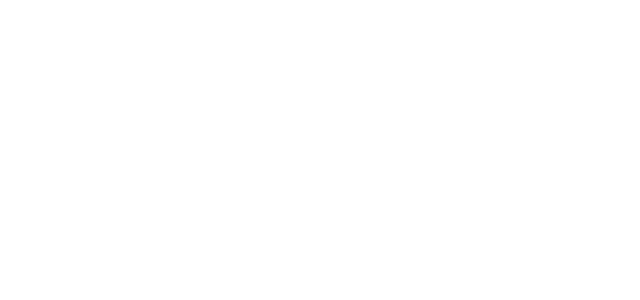
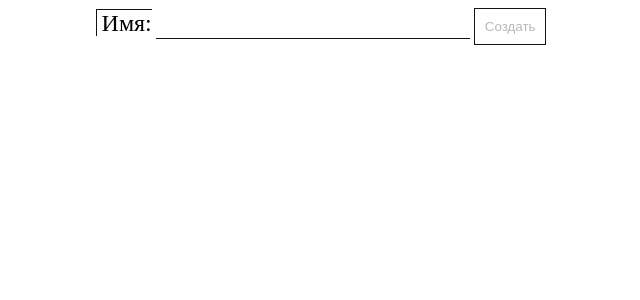
Before and after one commit to Daerdemandt/PredictionCalibrationApp, a React (Create React App) app in the folder calibration_client/: page /create_user in a window 1280 px wide. Before the commit this address had no page. Shown: the top 300 px of the page, without its empty margins (319-959 px from the left). Built offline with nearby package versions, Linux system fonts and the light colour scheme.

Commit message:
Added create new user stub

```diff
--- a/calibration_client/src/App.js
+++ b/calibration_client/src/App.js
@@ -5,6 +5,7 @@
 import { QuestionsPage } from "./QuestionsPage/QuestionsPage";
 import { StyledButtonLarge } from "./shared/SharedStyle";
 import "./App.css";
+import { NewUserInput } from "./NewUserInput";
 
 function Home() {
   const navigate = useNavigate();
@@ -14,6 +15,11 @@
       <div style={{ paddingBottom: "5px" }}>
         <StyledButtonLarge onClick={() => navigate("/questions")}>
           Отвечать на вопросы
+        </StyledButtonLarge>
+      </div>
+      <div style={{ paddingBottom: "5px" }}>
+        <StyledButtonLarge onClick={() => navigate("/create_user")}>
+          Создать нового пользователя
         </StyledButtonLarge>
       </div>
       <div style={{ paddingBottom: "5px" }}>
@@ -31,6 +37,7 @@
       <Routes>
         <Route path="/" element={<Home />} />
         <Route path="/questions" element={<QuestionsPage topic="любая" />} />
+        <Route path="/create_user" element={<NewUserInput />} />
         <Route path="/about" element={<About />} />
       </Routes>
     </div>
--- /dev/null
+++ b/calibration_client/src/NewUserInput.js
@@ -0,0 +1,52 @@
+import React from "react";
+import { StyledButtonSmall } from "./shared/SharedStyle";
+import styled from "styled-components";
+import axios from "axios";
+
+const StyledInput = styled.input`
+  border: none;
+  border-bottom: 1px solid #171212;
+  background-color: transparent;
+
+  font-size: 24px;
+`;
+
+const StyledLabel = styled.label`
+  border-top: 1px solid #171212;
+  border-left: 1px solid #171212;
+  padding-left: 5px;
+  font-size: 24px;
+`;
+
+export function NewUserInput() {
+  const [inputOk, setInputOk] = React.useState(false);
+  const [name, setName] = React.useState("");
+
+  let validateInput = (event) => {
+    setInputOk(event.target.value !== "");
+    setName(event.target.value);
+  };
+
+  let createNewUser = () => {
+    const postData = { name: name };
+    axios.post("/create_user", postData);
+    // Ignore errors right now
+  };
+
+  return (
+    <div>
+      <StyledLabel htmlFor="newUserName">Имя:</StyledLabel>
+      &nbsp;
+      <StyledInput
+        id="newUserName"
+        type="text"
+        value={name}
+        onChange={validateInput}
+      />
+      &nbsp;
+      <StyledButtonSmall disabled={!inputOk} onClick={createNewUser}>
+        Создать
+      </StyledButtonSmall>
+    </div>
+  );
+}
```
Also changed, not shown: 2 other files (tests, documents, lock files or other folders).
